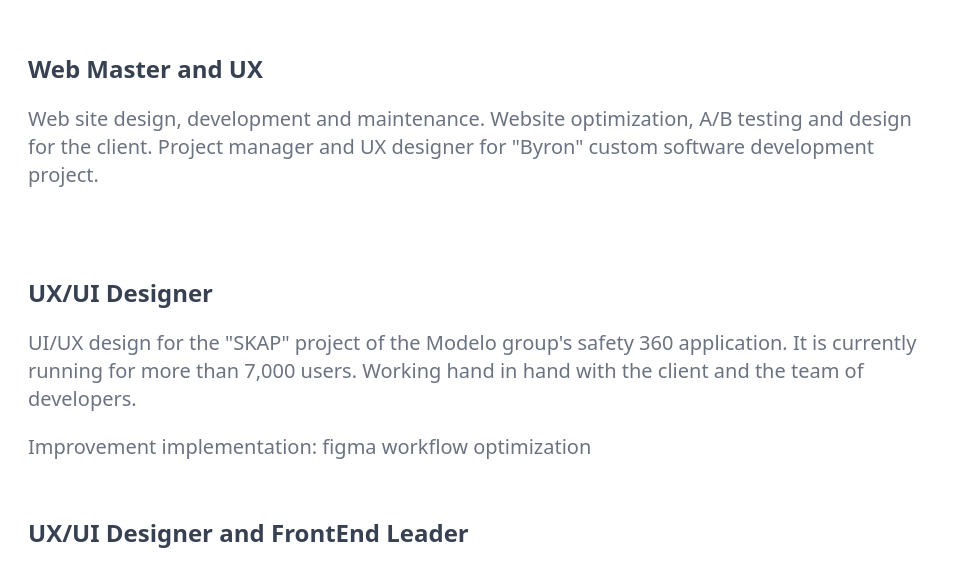
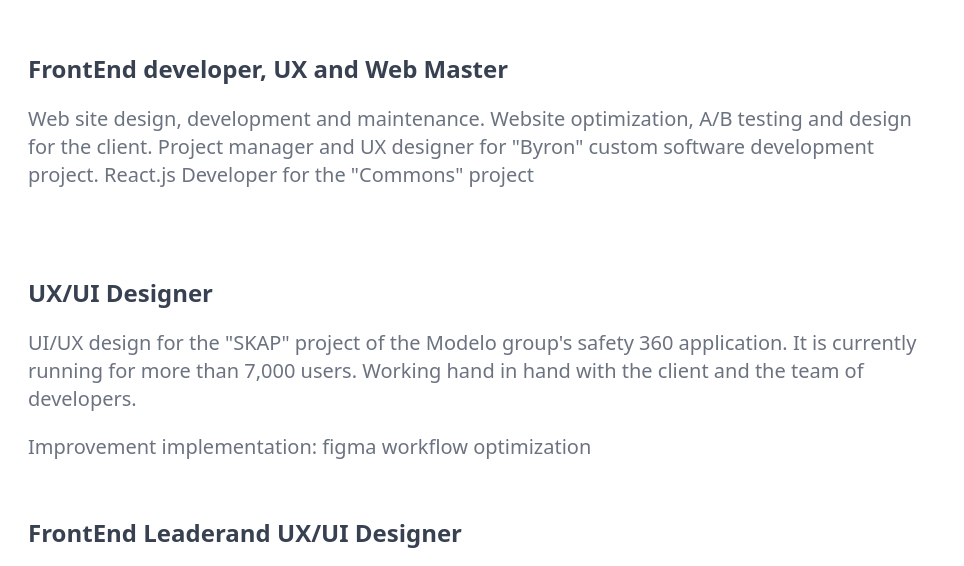
Before and after one commit to sherick14/Landing, a website: page src/index.html in a window 1280 px wide. Shown: the part 1279-1845 px from the top of the page, 316-1280 px from the left. Drawn offline with nearby package versions, Linux system fonts and the light colour scheme.

Commit message:
update one bullet in gauzz and change the order of names in the titles jobs

```diff
--- a/src/index.html
+++ b/src/index.html
@@ -102,11 +102,12 @@
                 <!-- lado derecho -->
                 <div class="group relative col-span-9">
                     <div class="mt-4 justify-between">
-                        <h3 class="text-2xl font-bold text-gray-700">Web Master and UX </h3>
+                        <h3 class="text-2xl font-bold text-gray-700">FrontEnd developer, UX and Web Master  </h3>
                         <p class="mt-3 text-base text-gray-500 sm:mt-5 sm:text-lg md:text-xl lg:mx-0">
                             Web site design, development and maintenance. Website optimization, A/B testing and design
                             for the client.
                             Project manager and UX designer for "Byron" custom software development project.
+                            React.js Developer for the "Commons" project
                         </p>
                     </div>
                 </div>
@@ -168,7 +169,7 @@
                 <!-- right side -->
                 <div class="group relative col-span-9">
                     <div class="mt-4 justify-between">
-                        <h3 class="text-2xl font-bold text-gray-700">UX/UI Designer and FrontEnd Leader </h3>
+                        <h3 class="text-2xl font-bold text-gray-700"> FrontEnd Leaderand UX/UI Designer </h3>
                         <p class="mt-3 text-base text-gray-500 sm:mt-5 sm:text-lg md:text-xl lg:mx-0">
                             In this company dedicated to custom development I developed in different areas over time:
                             Construction from scratch of the main project of the company.
```
